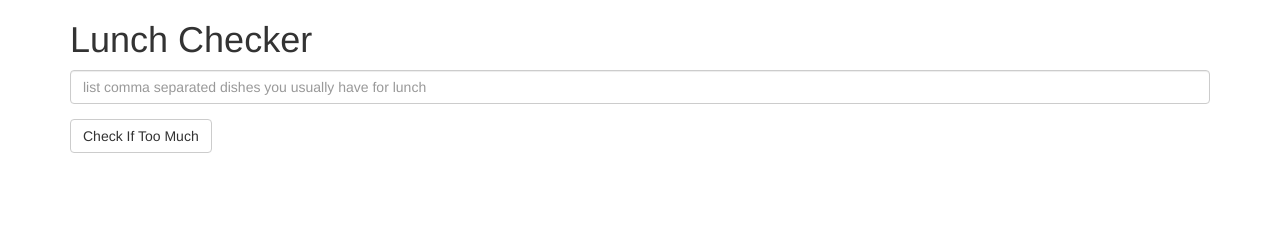
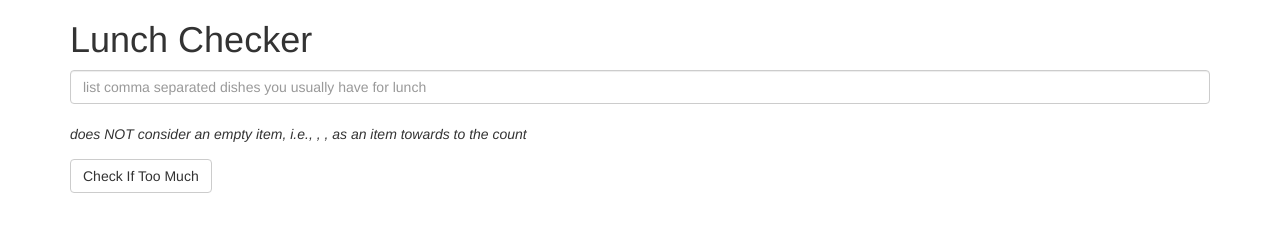
Before and after one commit to dayowl/spaw, a plain HTML site: page week1/index.html in a window 1280 px wide. Drawn offline with Linux system fonts and the light colour scheme.

Commit message:
clarification text added in index.html

```diff
--- a/week1/index.html
+++ b/week1/index.html
@@ -18,6 +18,8 @@
                <input id="lunch-menu" type="text"
                placeholder="list comma separated dishes you usually have for lunch"
                class="form-control" ng-model="whatIsItAllAbout">
+             <br />
+             <p><em>does NOT consider an empty item, i.e., , , as an item towards to the count</em></p>
            </div>
            <div class="form-group">
                <button class="btn btn-default" ng-click="CheckItOut()">Check If Too Much</button>
```
